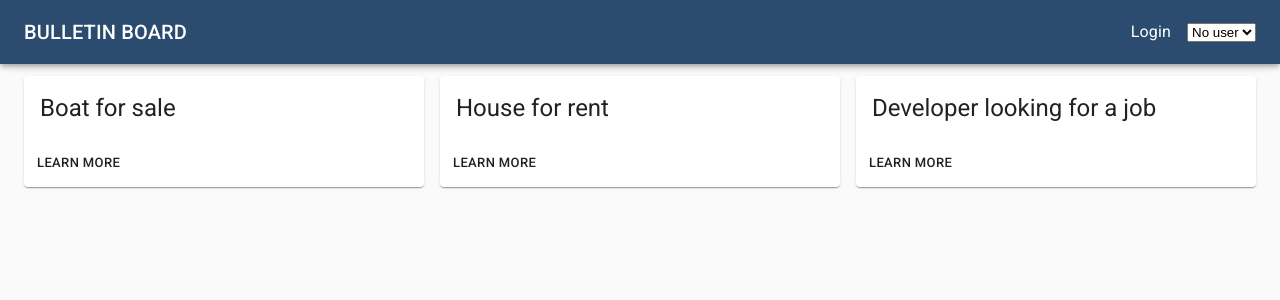
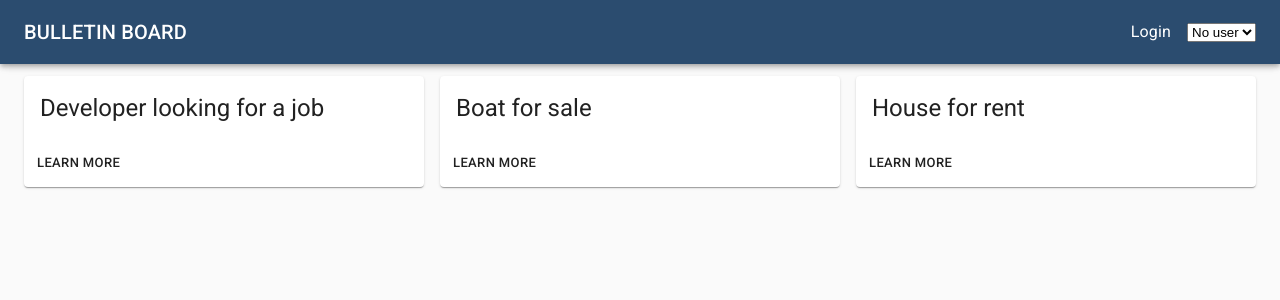
Before and after one commit to doforever/bulletin-board, a React (Create React App) app: page / in a window 1280 px wide. Shown: the top 300 px of the page. Built offline with nearby package versions, Linux system fonts and the light colour scheme.

Commit message:
Sort posts chronologically

```diff
--- a/src/components/features/PostsList/PostsList.js
+++ b/src/components/features/PostsList/PostsList.js
@@ -22,7 +22,7 @@ const Component = ({className, children, posts}) =>
 } else {
   return (
     <Grid container spacing={2} className={clsx(className, styles.root)}>
-      { posts.map(({id, title}) => (
+      { posts.sort((p1, p2) => Date.parse(p1.published) - Date.parse(p2.published)).map(({id, title}) => (
         <Grid item key={id} xs={12} sm={6} md={4} xl={3}>
           <Card className={styles.item}>
             <CardContent>
```
